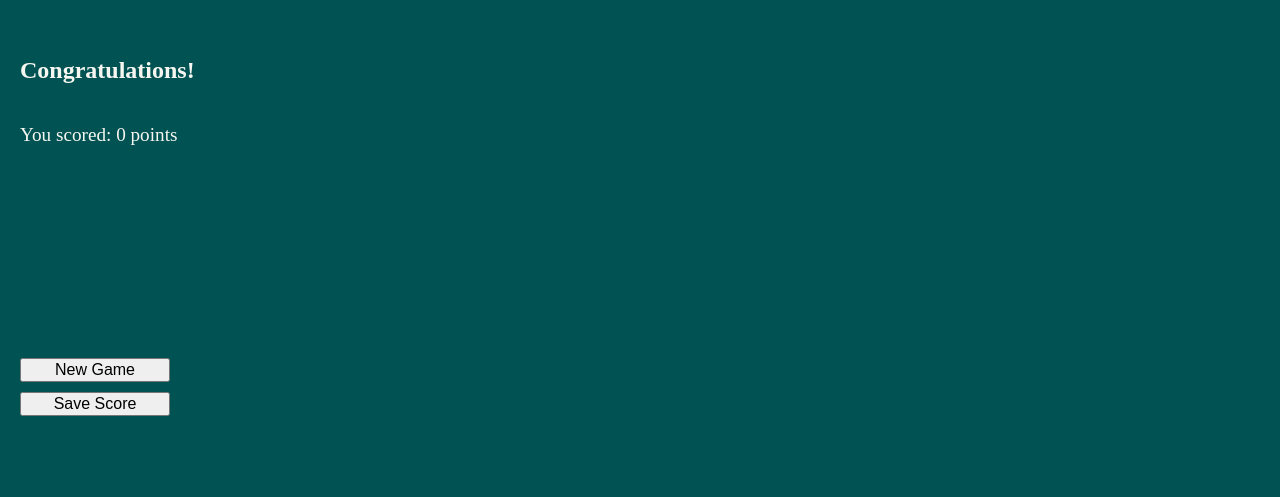
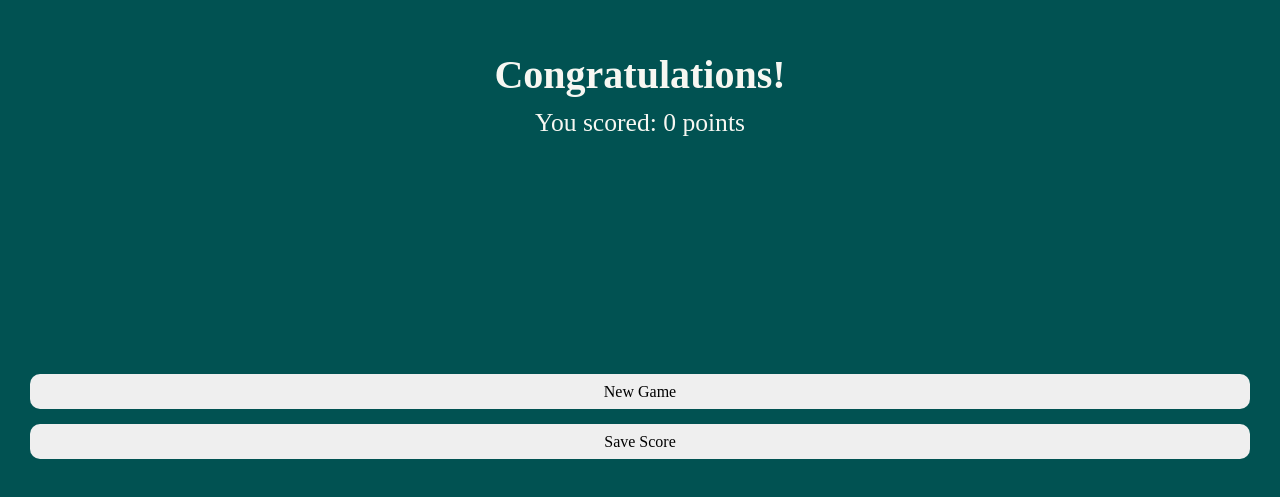
Before and after one commit to LStrouhal/triviap, a React (Create React App) app in the folder frontend/: page /results in a window 1280 px wide. Shown: the part 169-666 px from the top of the page. Built offline with nearby package versions, Linux system fonts and the light colour scheme.

Commit message:
adjusted format of buttons

```diff
--- a/frontend/src/components/AnswersButtonStyle.js
+++ b/frontend/src/components/AnswersButtonStyle.js
@@ -16,16 +16,23 @@ export const AnswerButtonStyle = styled.button`
   border-radius: 10px;
   outline: none;
   box-shadow: none;
+  border: none;
 
   ${(props) =>
     props.status === "correct" &&
     css`
       background-color: limegreen;
+      outline: none;
+      box-shadow: none;
+      border: none;
     `}
 
   ${(props) =>
     props.status === "incorrect" &&
     css`
       background-color: red;
+      outline: none;
+      box-shadow: none;
+      border: none;
     `}
 `;
--- a/frontend/src/pages/LoginPage.js
+++ b/frontend/src/pages/LoginPage.js
@@ -44,7 +44,14 @@ export default function LoginPage({ setUser }) {
             value={userName}
             placeholder="Enter User"
             font-size="16px"
-            style={{ backgroundColor: "#f7f7f2", fontSize: "1em" }}
+            style={{
+              backgroundColor: "#f7f7f2",
+              fontSize: "1em",
+              font: "Playfair Display', serif",
+              outline: "none",
+              border: "none",
+              boxShadow: "none",
+            }}
             onChange={(event) => {
               const player = event.target.value;
               setUserName(player);
@@ -71,13 +78,13 @@ const Wrapper = styled.form`
   display: grid;
   grid-template-rows: 30% 30% auto;
   padding: 30px;
-  grid-gap: 10px;
   font-family: "Playfair Display', serif";
 
   header {
     font-size: 4em;
     align-self: flex-end;
     justify-self: center;
+    padding-bottom: 10px;
   }
 
   div {
@@ -85,6 +92,7 @@ const Wrapper = styled.form`
     justify-content: center;
     align-self: center;
     height: 100%;
+    padding-bottom: 10px;
   }
 
   buttons {
@@ -95,6 +103,7 @@ const Wrapper = styled.form`
     padding-top: 20px;
 
     input {
+      padding: 0px;
       width: 100%;
       border-radius: 10px;
       height: 35px;
@@ -105,9 +114,11 @@ const Wrapper = styled.form`
       align-self: end;
       outline: none;
       box-shadow: none;
+      font-family: "Playfair Display', serif";
     }
 
     button {
+      padding: 0px;
       width: 100%;
       border-radius: 10px;
       height: 35px;
@@ -115,6 +126,7 @@ const Wrapper = styled.form`
       background-color: var(--beigeStandard);
       font-color: var(--standardGreen);
       border: none;
+      font-family: "Playfair Display', serif";
     }
   }
 `;
--- a/frontend/src/pages/TriviaResults.js
+++ b/frontend/src/pages/TriviaResults.js
@@ -1,13 +1,14 @@
 import styled from "styled-components/macro";
-import { Link } from "react-router-dom";
 import { savePoints } from "../services/apiService";
 import { useHistory } from "react-router-dom";
+import React from "react";
 
-export default function TriviaResults({ points, selectionParameters }) {
+export default function TriviaResults({ user, points, selectionParameters }) {
   const history = useHistory();
   const triviaPointSavingDTO = {
+    user: user,
+    category: selectionParameters.category,
     amount: selectionParameters.amount,
-    category: selectionParameters.category,
     difficulty: selectionParameters.difficulty,
     points: points,
   };
@@ -23,9 +24,7 @@ export default function TriviaResults({ points, selectionParameters }) {
       <h1> Congratulations! </h1>
       <p> You scored: {points} points </p>
       <section>
-        <Link to="/questions">
-          <button> New Game</button>
-        </Link>
+        <button onClick={() => history.push("/questions")}>New Game</button>
         <button onClick={() => handleSubmit(triviaPointSavingDTO)}>
           {" "}
           Save Score
@@ -41,27 +40,39 @@ const Wrapper = styled.section`
   color: var(--beigeStandard);
   display: grid;
   grid-template-rows: 1fr 1fr 1fr;
-  padding: 20px;
+  padding: 30px;
 
   h1 {
     display: flex;
     flex-direction: column;
     justify-content: flex-end;
+    align-items: center;
+    font-size: 2.5em;
+    margin-bottom: 10px;
   }
 
   p {
-    font-size: 1.2em;
+    font-size: 1.6em;
+    justify-self: center;
+    margin: 0;
   }
 
   section {
     display: flex;
     flex-direction: column;
-    width: 150px;
-    grid-gap: 10px;
+    grid-gap: 15px;
+    width: 100%;
+    padding-top: 20px;
   }
 
   button {
+    width: 100%;
+    border-radius: 10px;
     font-size: 1em;
-    width: 150px;
+    height: 35px;
+    outline: none;
+    box-shadow: none;
+    font-family: "Playfair Display', serif";
+    border: none;
   }
 `;
--- a/frontend/src/pages/TriviaWelcome.js
+++ b/frontend/src/pages/TriviaWelcome.js
@@ -8,6 +8,7 @@ export default function TriviaWelcome({ user }) {
     <Wrapper>
       <header> Welcome back,</header>
       <p> {user}! </p>
+      <div> Current score: 800 points</div>
       <buttons>
         <Link to="/questions">
           <button> New Game</button>
@@ -26,25 +27,28 @@ const Wrapper = styled.section`
   color: var(--beigeStandard);
   padding: 30px;
   display: grid;
-  grid-template-rows: 30% 30% auto;
-  grid-gap: 10px;
+  grid-template-rows: 30% 20% 10% auto;
   font-family: "Playfair Display', serif";
-
 
   header {
     display: flex;
-      justify-content: center;
     font-size: 3em;
     align-self: end;
+    padding-bottom: 10px;
+    text-align: center;
   }
 
   p {
-      display: flex;
-      justify-content: center;
-      font-size: 4em;
+    font-size: 3em;
     margin: 0px;
-      text-transform: lowercase
+    text-transform: lowercase;
+    padding-bottom: 10px;
+    justify-self: center;
   }
+
+  div {
+    font-size: 1.5em;
+    text-align: center;
   }
 
   buttons {
@@ -62,6 +66,7 @@ const Wrapper = styled.section`
       font-color: var(--standardGreen);
       border: none;
       border-radius: 10px;
+      font-family: "Playfair Display', serif";
     }
   }
 `;
```
Lines whose indentation alone changed are shown as unchanged.
